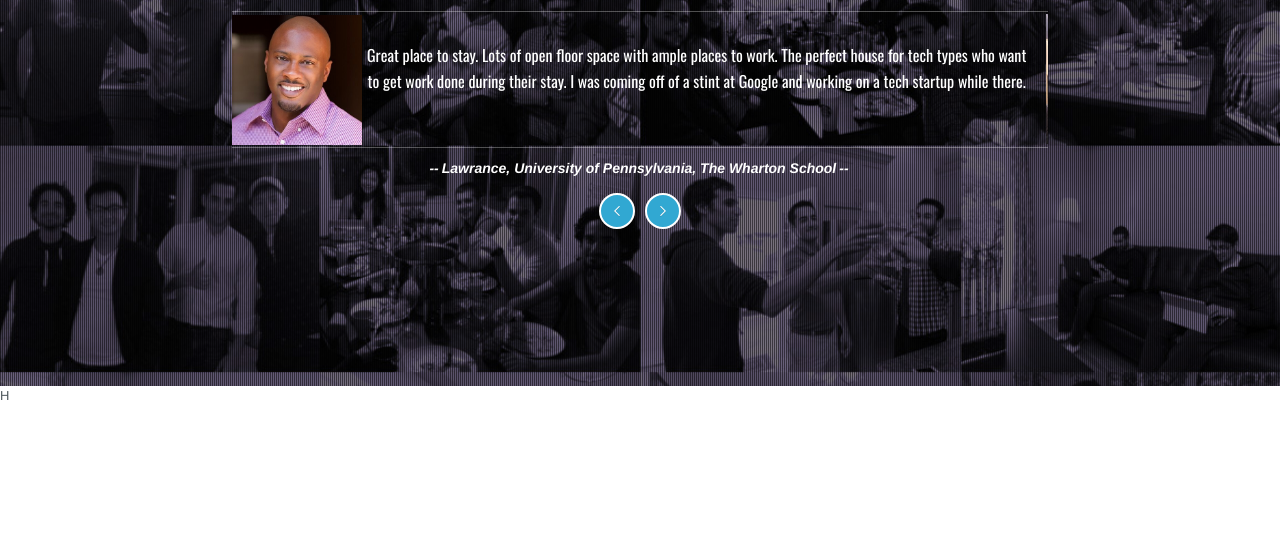
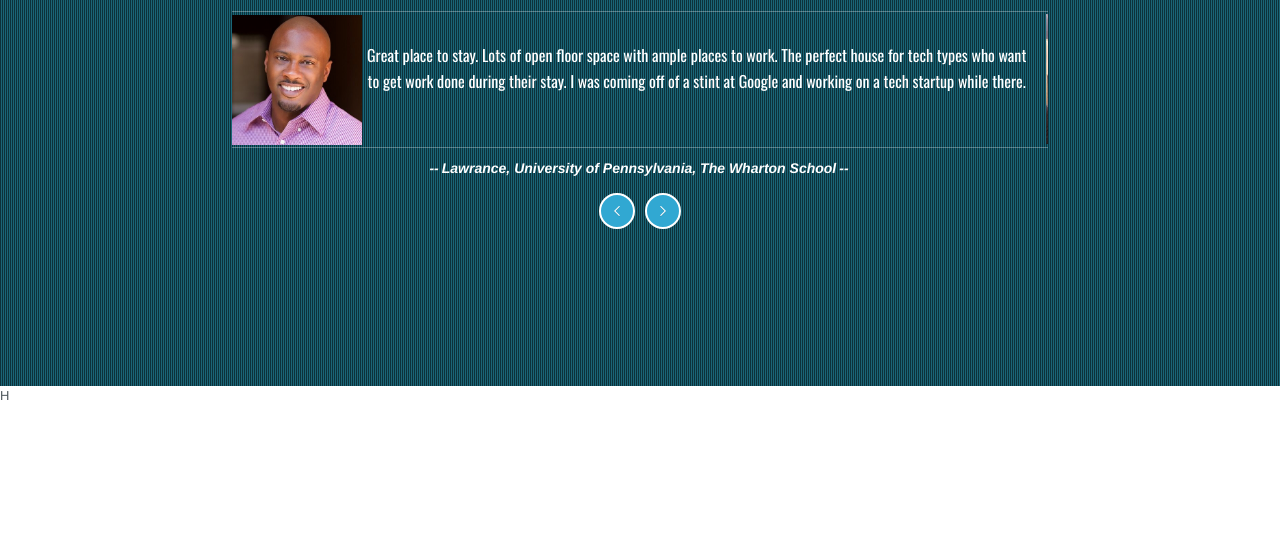
Before and after one commit to jesuscast/jesuscast.github.io, a plain HTML site: page website/menu.html in a window 1280 px wide. Shown: the part 264-800 px from the top of the page. Drawn offline with nearby package versions, Linux system fonts and the light colour scheme.

Commit message:
Update menu.html

```diff
--- a/website/menu.html
+++ b/website/menu.html
@@ -1050,7 +1050,8 @@ p.quote {
     margin-top: 25px
 }
 .bg2 {
-    background-image: url(images/parallax/parallax2.jpg)
+        background-color: #1A6577;
+    /*background-image: url(images/parallax/parallax2.jpg)*/
 }
 .twitter-slider {
     width: 85%;
```
